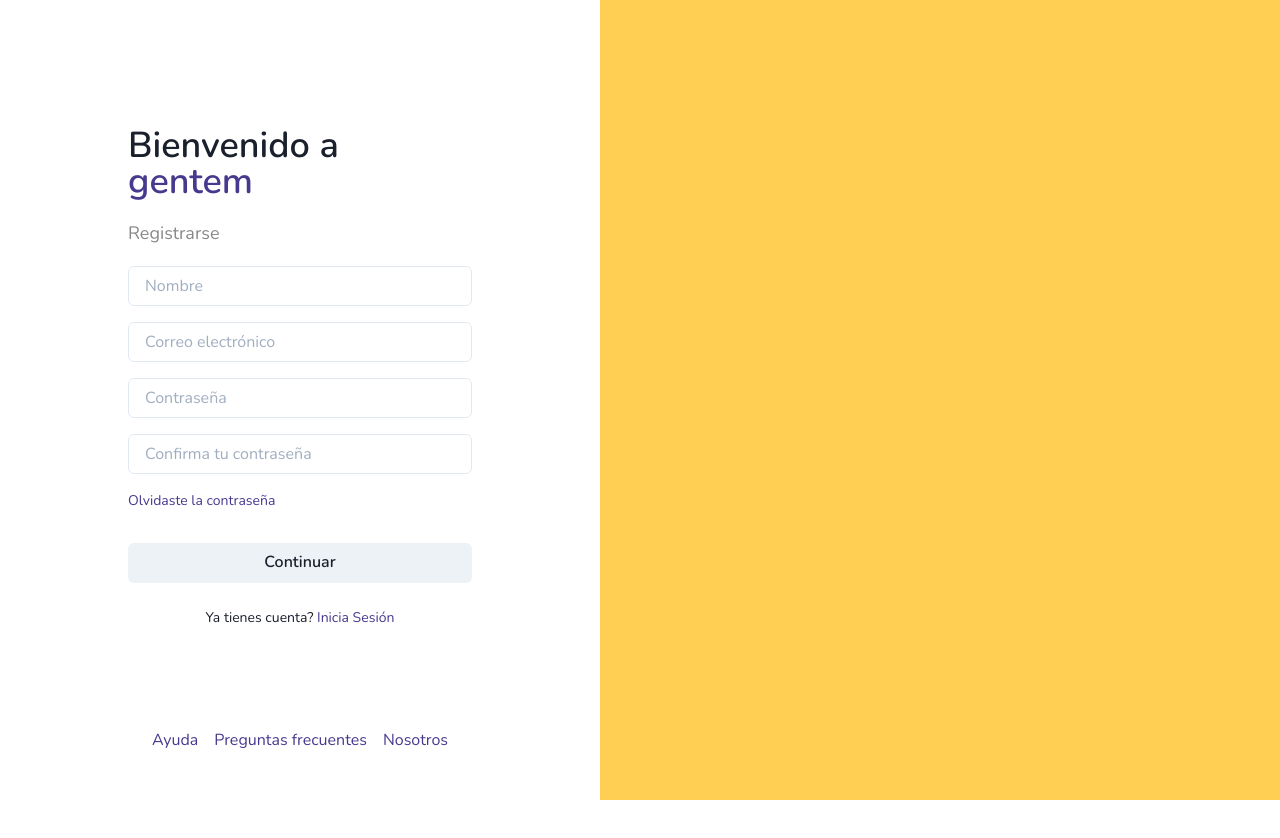
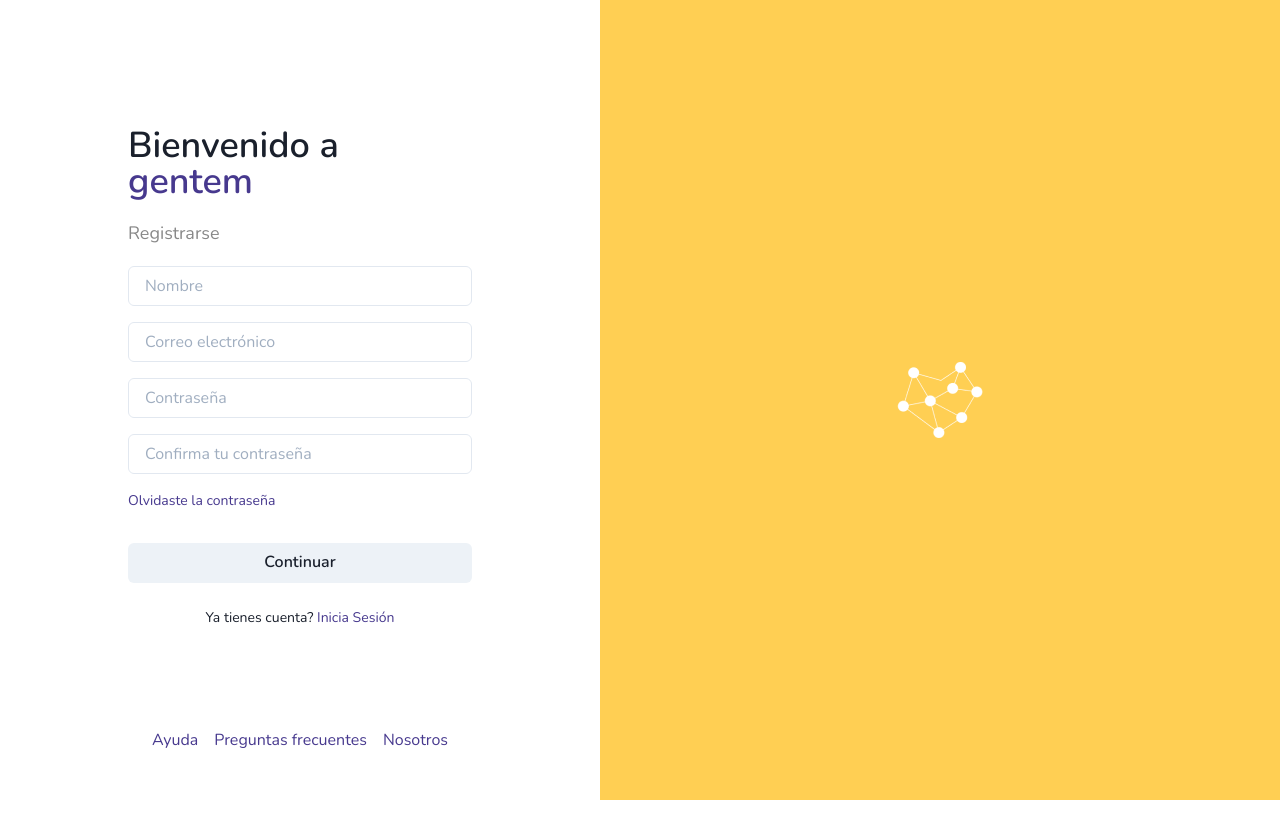
Before and after one commit to GentemProject/dashboard-frontend, a React (Create React App) app: page /auth/register in a window 1280 px wide. Shown: the top 838 px of the page. Built offline with nearby package versions, Linux system fonts and the light colour scheme; no server answers.

Commit message:
fix: adding loading state to register

```diff
--- a/src/modules/Auth/Register.tsx
+++ b/src/modules/Auth/Register.tsx
@@ -4,6 +4,7 @@
   AlertIcon,
   Box,
   Button,
+  Fade,
   Flex,
   FormControl,
   FormErrorMessage,
@@ -11,6 +12,7 @@
   Input,
   Link as ChakraLink,
   Text,
+  useMediaQuery,
 } from '@chakra-ui/react';
 import { useForm } from 'react-hook-form';
 import { yupResolver } from '@hookform/resolvers/yup';
@@ -41,6 +43,7 @@
 });
 
 export function Register() {
+  const [isLargeScreen] = useMediaQuery('(min-width: 48em)');
   const [isLoading, setIsLoading] = useState<boolean>(false);
   const [error, setError] = useState<string | null>(null);
   const firebase = useFirebaseAuth();
@@ -144,10 +147,18 @@
       </motion.div>
       <Box
         flex="1"
+        justifyContent="center"
+        alignItems="center"
         background="gentem.yellow"
         height="100vh"
-        display={{ base: 'none', md: 'block' }}
-      ></Box>
+        display={{ base: 'none', md: 'flex' }}
+      >
+        {isLargeScreen && (
+          <Fade in={!isLoading}>
+            <img src="/logoDefault.png" />
+          </Fade>
+        )}
+      </Box>
     </Flex>
   );
 }
```
